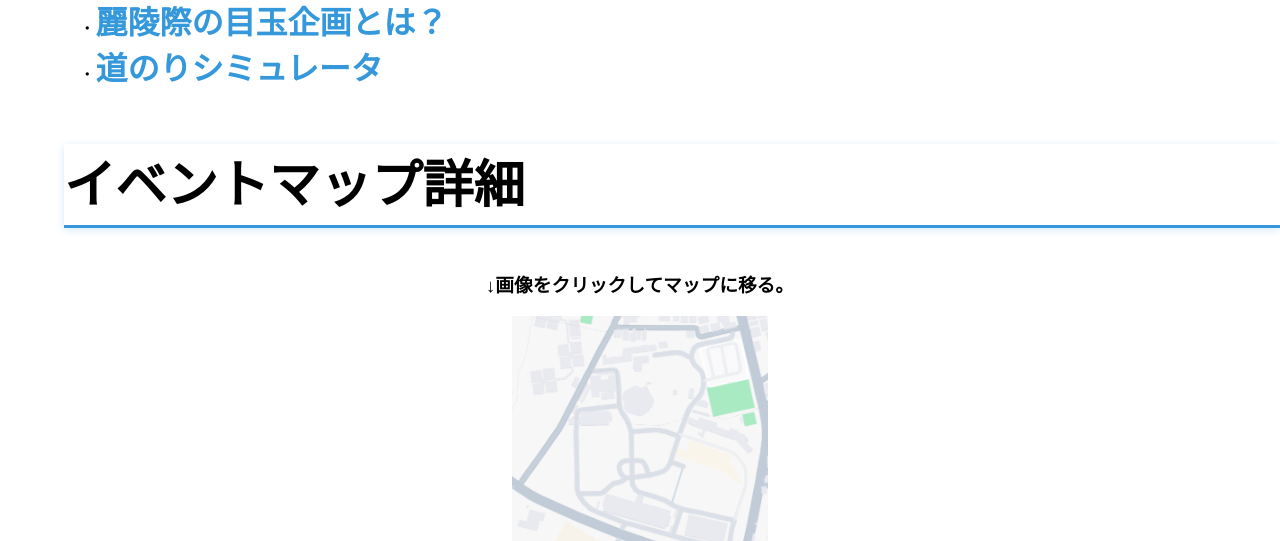
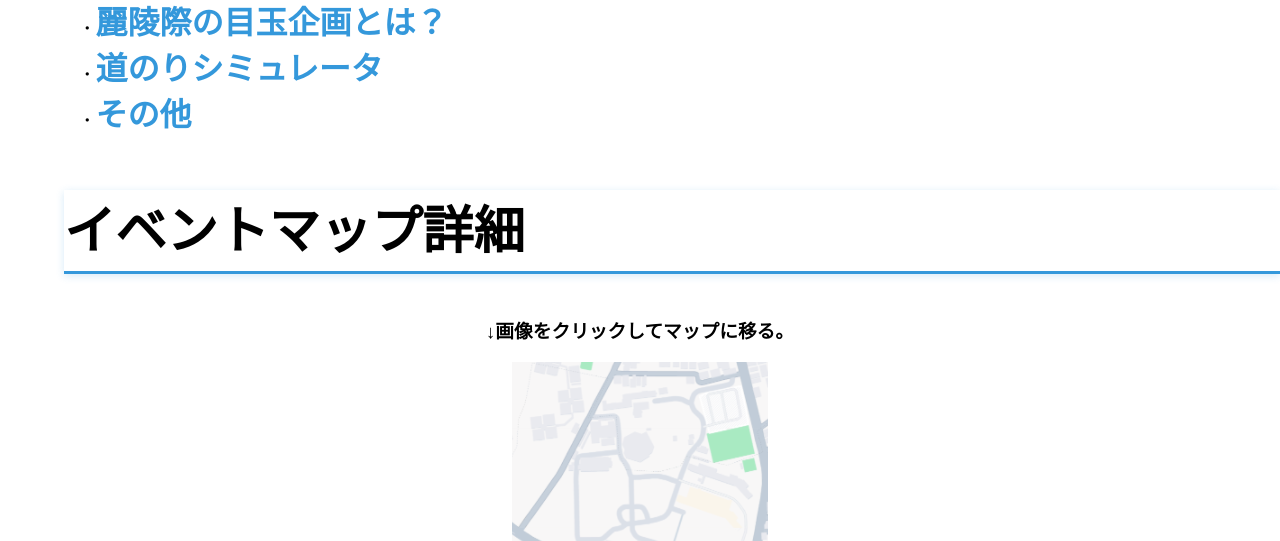
Before and after one commit to Masah-111/Map2, a plain HTML site: page index.html in a window 1280 px wide. Shown: the part 1096-1637 px from the top of the page. Drawn offline with nearby package versions, Linux system fonts and the light colour scheme.

Commit message:
introduction was added.

```diff
--- a/index.html
+++ b/index.html
@@ -38,6 +38,7 @@
             <li>・<a href="#about">麗陵際について</a></li>
             <li>・<a href="#feature">麗陵際の目玉企画とは？</a></li>
             <li>・<a href="#simulator">道のりシミュレータ</a></li>
+            <li>・<a href="#introduction">その他</a></li>
         </ul>
     </nav>
 
```
